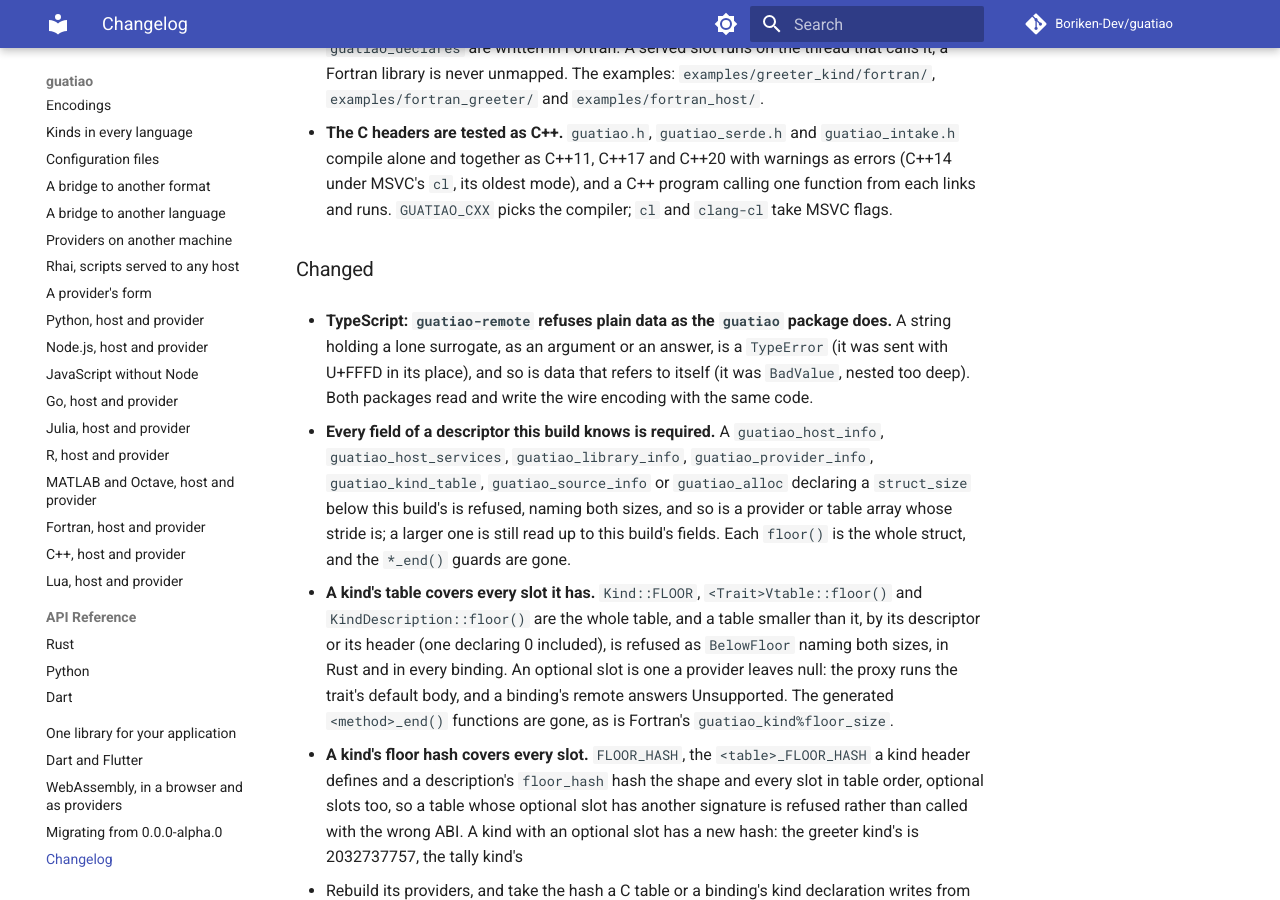
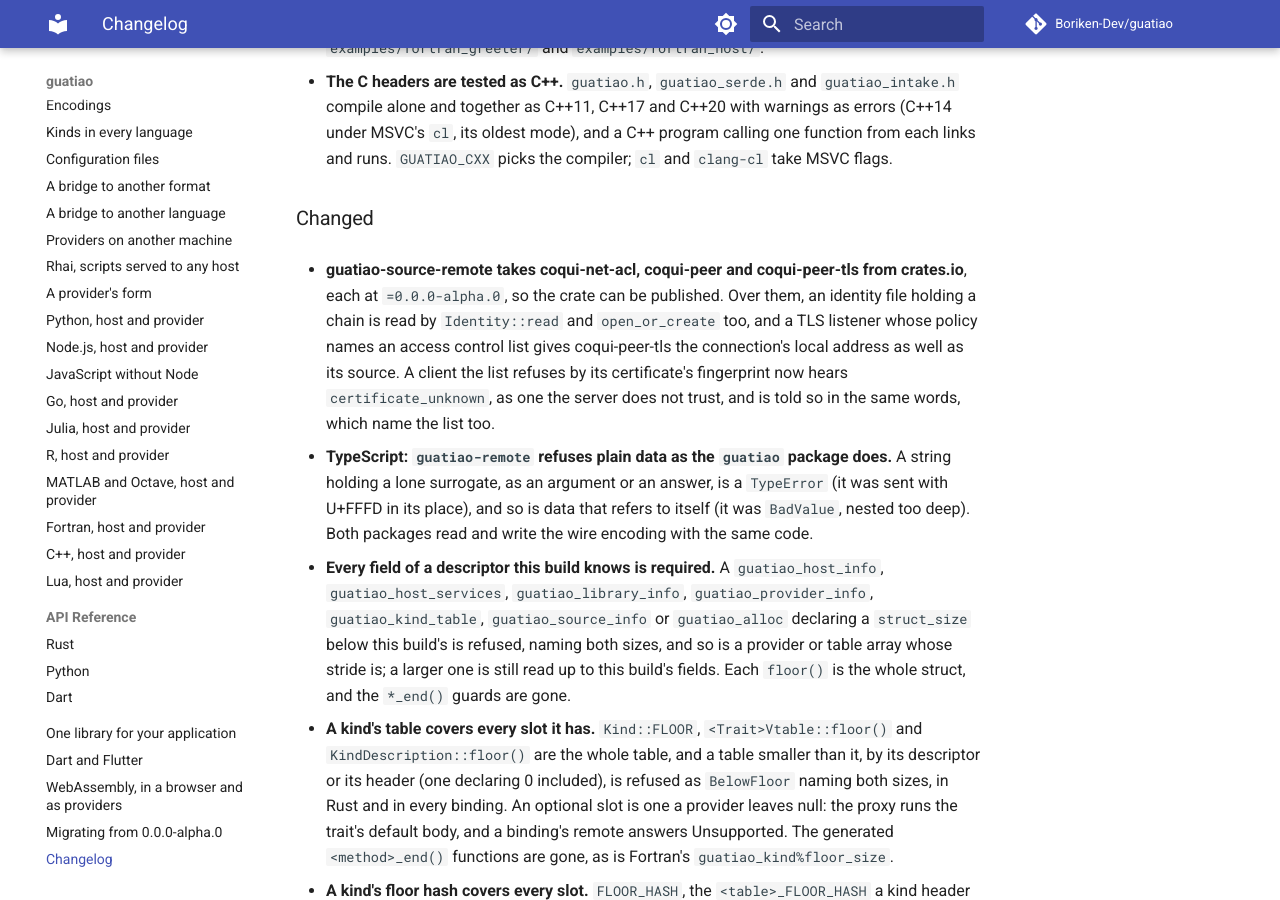
Before and after one commit to Boriken-Dev/guatiao, an MkDocs documentation site: the page built from docs/changelog.md, in a window 1280 px wide and 900 px high, scrolled down 29065 px. Built offline with MkDocs 1.6.1 and Material for MkDocs 9.7.7, drawn with Linux system fonts in a browser that asks for light colours; comment, search, counter and statistics services are not loaded; some of the changed text lies outside the part shown.

Commit message:
docs: guatiao-source-remote's coqui crates come from crates.io

```diff
--- a/CHANGELOG.md
+++ b/CHANGELOG.md
@@ -1416,6 +1412,16 @@ write now.
 
 ### Changed
 
+- **guatiao-source-remote takes coqui-net-acl, coqui-peer and
+  coqui-peer-tls from crates.io**, each at `=0.0.0-alpha.0`, so the crate
+  can be published. Over them, an identity file holding a chain is read
+  by `Identity::read` and `open_or_create` too, and a TLS listener whose
+  policy names an access control list gives coqui-peer-tls the
+  connection's local address as well as its source. A client the list
+  refuses by its certificate's fingerprint now hears `certificate_unknown`,
+  as one the server does not trust, and is told so in the same words,
+  which name the list too.
+
 - **TypeScript: `guatiao-remote` refuses plain data as the `guatiao`
   package does.** A string holding a lone surrogate, as an argument or an
   answer, is a `TypeError` (it was sent with U+FFFD in its place), and so
```
Also changed, not shown: other parts of CHANGELOG.md (+2 -6 lines), AGENTS.md (+1 -1 lines), crates/guatiao-source-remote/AGENTS.md (+2 -3 lines), crates/guatiao-source-remote/README.md (+1 -2 lines).
